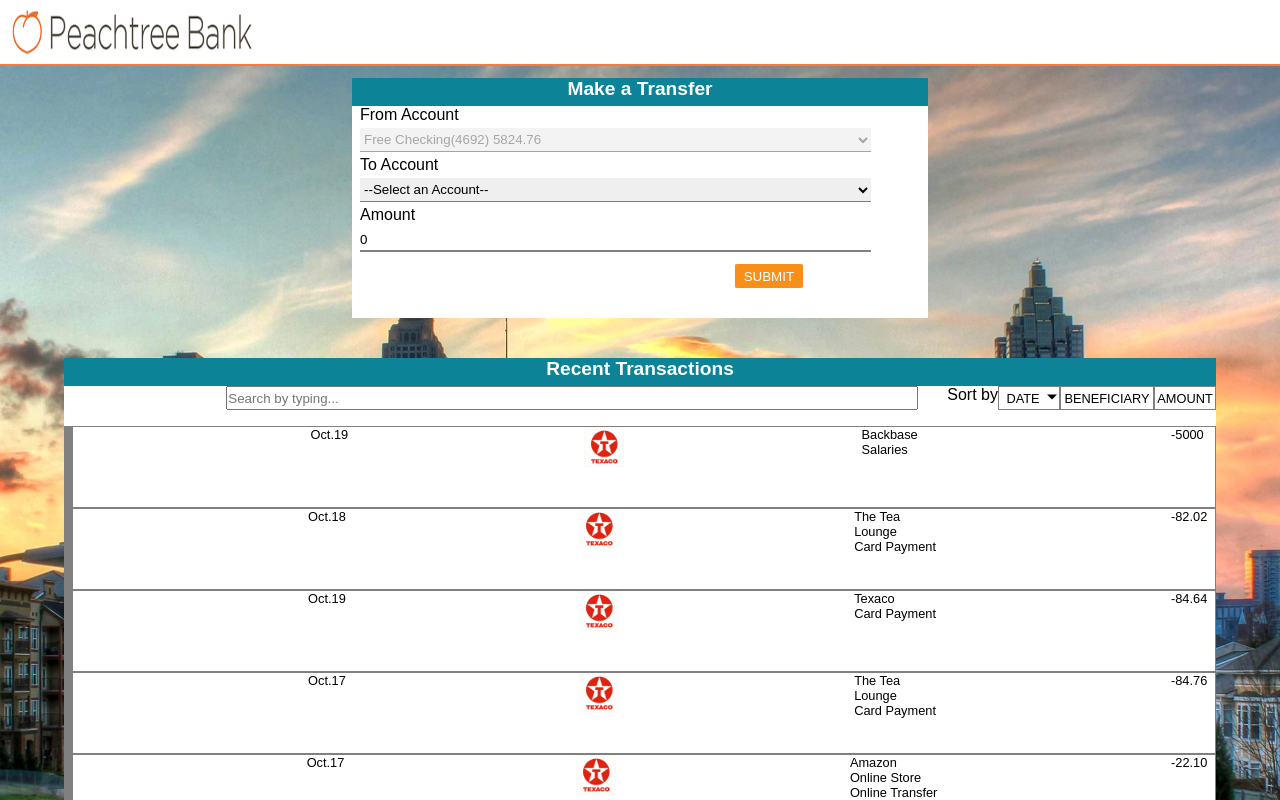
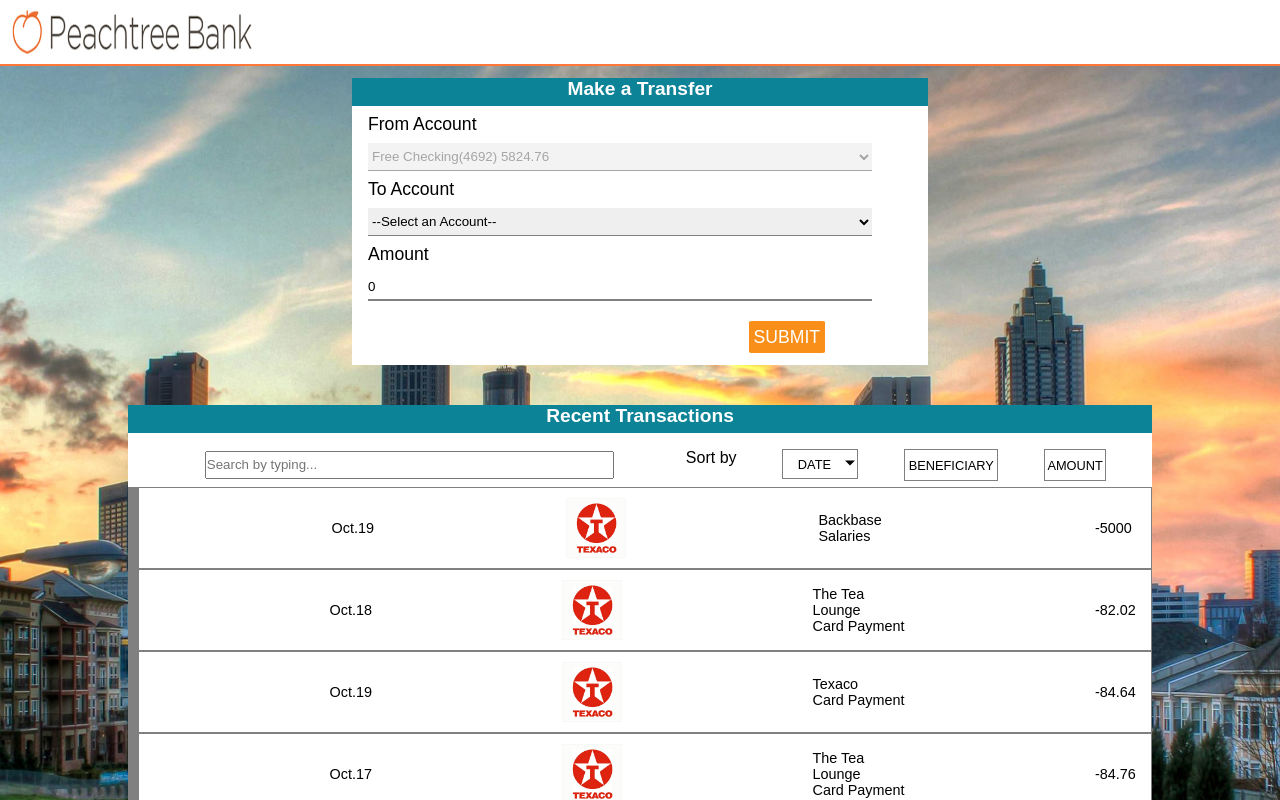
Before and after one commit to KevinPMoore/BackbaseApplication, a React (Create React App) app: page / in a window 1280 px wide. Shown: the top 800 px of the page. Built offline with nearby package versions, Linux system fonts and the light colour scheme; a web font is replaced by a local one.

Commit message:
completed tablet styling

```diff
--- a/src/components/transactions/Transactions.css
+++ b/src/components/transactions/Transactions.css
@@ -15,22 +15,28 @@
 .transactions-fieldset {
     min-height: 100%;
     display: flex;
-    flex-direction: row;
+    flex-direction: column;
     justify-content: space-evenly;
     border: 0;
     margin-bottom: 8px;
 }
 
+.transactions-search-container {
+    width: 100%;
+}
+
 .transactions-search-label {
     visibility: hidden;
+    width: 0px;
+    height: 0px;
 }
 
 .transactions-search {
     height: 24px;
-    width: 60%;
+    width: 70%;
     margin-bottom: 8px;
-    margin-left: auto;
-    margin-right: auto;
+    margin-left: 15%;
+    margin-right: 15%;
 }
 
 .transactions-button-container {
@@ -39,7 +45,7 @@
 }
 
 .transactions-span {
-    vertical-align: middle;
+    text-align: center;
 }
 
 .transactions-button {
@@ -123,8 +129,102 @@
     margin-right: 4px;
 }
 
+
 @media screen and (min-width: 768px) {
+    .Transactions {
+        width: 80%;
+    }
 
+    .transactions-fieldset {
+        flex-direction: row;
+        justify-content: space-between;
+        margin-bottom: 8px;
+        max-height: 46px;
+    }
+
+    .transactions-search-container {
+        width: 50%;
+    }
+
+    .transactions-search {
+        height: 28px;
+        width: 80%;
+        margin-bottom: auto;
+        margin-top: auto;
+        margin-left: none;
+        margin-right: none;
+        padding-bottom: 2px;
+    }
+
+    .transactions-button-container {
+        width: 50%;
+        padding-top: 16px;
+    }
+
+    .transactions-button {
+        height: 32px;
+        width: 76px;
+    }
+
+    .transfers-date-options {
+        z-index: +1;
+    }
+
+    .transfers-date-buttons {
+        clear: both;
+        display: flex;
+        flex-direction: column;
+    }
+
+    .transfers-date-descending,
+    .transfers-date-ascending {
+        height: 32px;
+    }
+
+    .transactions-beneficiary {
+        width: 94px;
+    }
+
+    .transactions-amount {
+        width: 62px;
+    }
+
+    .transaction-logo {
+        width: 60px;
+        height: 60px;
+        margin-top: auto;
+        margin-bottom: auto;
+    }
+
+    .transaction-item {
+        font-size: 0.9rem;
+    }
+
+    #vertical-bar {
+        width: 10px;
+    }
+
+    .transaction-date {
+        width: 42px;
+        margin-top: auto;
+        margin-bottom: auto;
+    }
+
+    .transaction-info {
+        margin-top: auto;
+        margin-bottom: auto;
+    }
+
+    .transaction-company {
+        width: 84px;
+    }
+
+    .transaction-amount {
+        width: 48px;
+        margin-right: 8px;
+        margin-top: auto;
+        margin-bottom: auto;
+    }
 }
 
 @media screen and (min-width: 1025px) {
--- a/src/components/transactions/Transactions.js
+++ b/src/components/transactions/Transactions.js
@@ -174,8 +174,10 @@
                 </div>
                 <form className='transactions-form' id='transactions-form'>
                     <fieldset className='transactions-fieldset' form='transactions-form'>
-                        <label className='transactions-search-label' htmlFor='transactions-search'>Search by typing...</label>
-                        <input type='text' className='transactions-search' id='transactions-search' placeholder='Search by typing...' onChange={this.updateSearch}></input>
+                        <div className='transactions-search-container'>
+                            <label className='transactions-search-label' htmlFor='transactions-search'>Search by typing...</label>
+                            <input type='text' className='transactions-search' id='transactions-search' placeholder='Search by typing...' onChange={this.updateSearch}></input>
+                        </div>
                         <div className='transactions-button-container'>
                             <span className='transactions-span'>Sort by</span>
                             <div className='transfers-date-options'>
--- a/src/components/transfer/Transfer.css
+++ b/src/components/transfer/Transfer.css
@@ -97,6 +97,7 @@
 }
 
 .transfer-modal-warning {
+    text-align: center;
     margin-right: 8px;
 }
 
@@ -135,6 +136,43 @@
         height: 28px;
         text-align: center;
     }
+
+    .transfer-form {
+        min-height: 200px;
+        padding-top: 8px;
+    }
+
+    .transfer-fieldset {
+        padding-left: 16px;
+        min-height: 200px;
+    }
+
+    .transfer-label {
+        font-size: 1.1rem;
+        margin-bottom: 8px;
+    }
+
+    .transfer-field {
+        min-height: 28px;
+        margin-bottom: 8px;
+    }
+
+    .error {
+        font-size: 1rem;
+    }
+
+    .transfer-button {
+        margin-left: 68%;
+        margin-top: 12px;
+        margin-bottom: 12px;
+        height: 32px;
+        width: 76px;
+        font-size: 1.1rem;
+    }
+
+    .transfer-modal-warning {
+        font-size: 1.2rem;
+    }
 }
 
 @media screen and (min-width: 1025px) {
```
